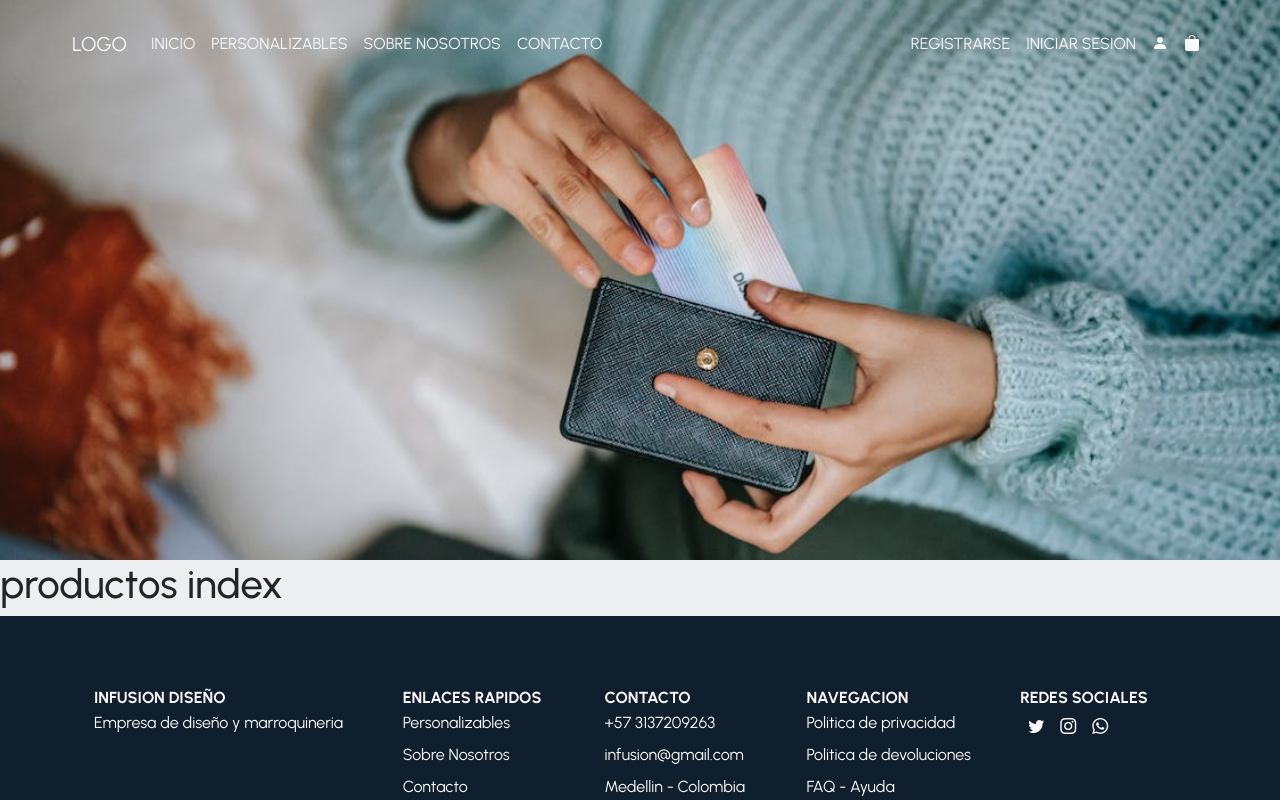
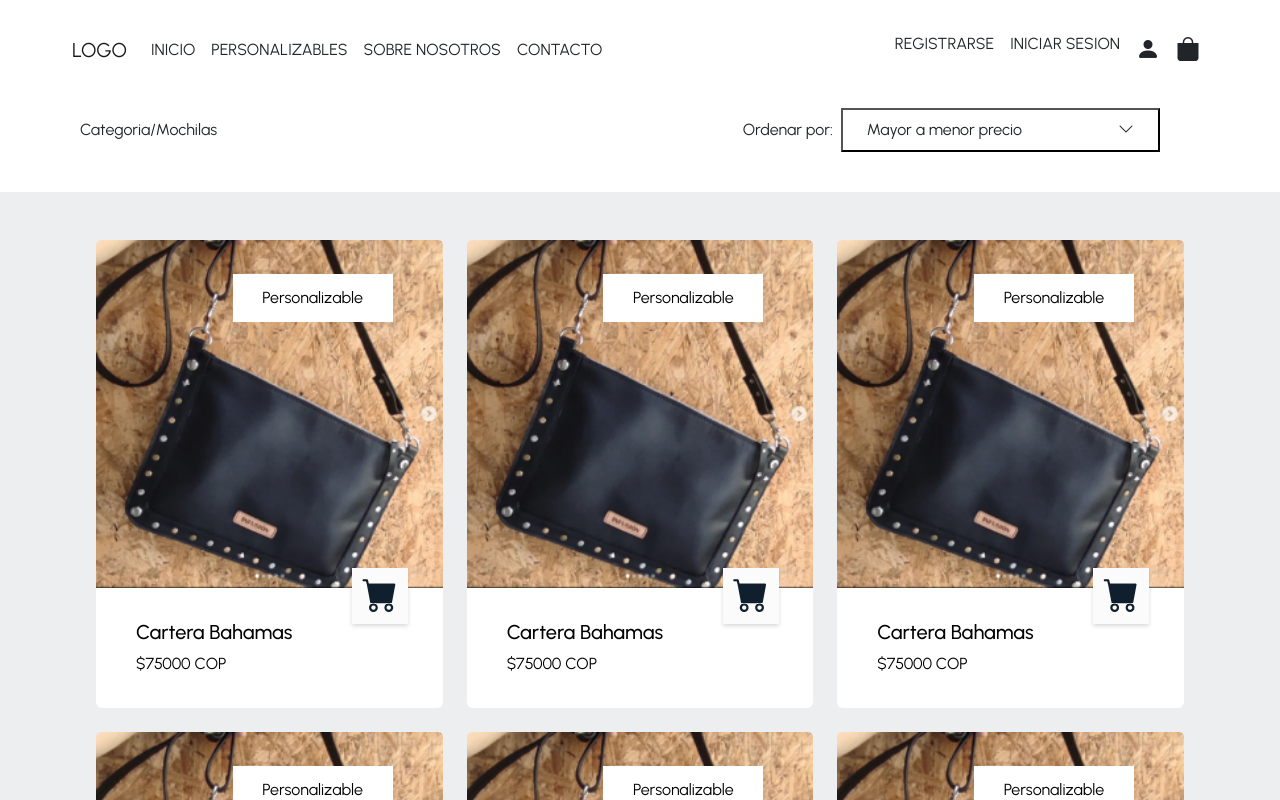
Before and after one commit to No-Country/c8-70-t-react, a Next.js app in the folder frontend/infusion/: page /Productos in a window 1280 px wide. Shown: the top 800 px of the page. Built offline with nearby package versions, Linux system fonts and the light colour scheme.

Commit message:
add navBar conditional in header and productIndex

```diff
--- a/frontend/infusion/components/Header.js
+++ b/frontend/infusion/components/Header.js
@@ -1,16 +1,26 @@
 import React from "react";
+import { useRouter } from "next/router";
 import Link from "next/link";
 import styles from "../styles/Header.module.css";
 import ProductCounter from "./ProductCounter";
 
 export default function Header() {
+  const router = useRouter();
+  const ruta = router.pathname;
+  console.log(ruta);
   return (
     <>
-      <header className={`${styles.header}`}>
-        <nav className="navbar navbar-expand-lg navbar-light bg-none">
+      <header
+        className={
+          ruta === "/"
+            ? `${styles.headerHome} navbar-brand text-uppercase fw-lighter fw-normal`
+            : `${styles.headerLayout}`
+        }
+      >
+        <nav className="navbar navbar-expand-lg navbar-light align-items-center">
           <div className="container-fluid ms-5 me-5 mt-3 g-5">
             <Link
-              className="navbar-brand text-uppercase fw-lighter text-light fw-normal"
+              className="navbar-brand text-uppercase fw-lighter fw-normal"
               href="/"
             >
               Logo
@@ -30,7 +40,11 @@ export default function Header() {
               <ul className="navbar-nav me-auto mb-2 mb-lg-0">
                 <li className="nav-item">
                   <Link
-                    className="nav-link active text-uppercase fw-lighter text-light fw-normal"
+                    className={
+                      ruta === "/"
+                        ? " nav-link text-uppercase fw-lighter fw-normal text-light"
+                        : " nav-link text-uppercase fw-lighter fw-normal text-dark"
+                    }
                     aria-current="page"
                     href="/"
                   >
@@ -39,7 +53,11 @@ export default function Header() {
                 </li>
                 <li className="nav-item">
                   <Link
-                    className="nav-link text-uppercase fw-lighter text-light fw-normal"
+                    className={
+                      ruta === "/"
+                        ? " nav-link text-uppercase fw-lighter fw-normal text-light"
+                        : " nav-link text-uppercase fw-lighter fw-normal text-dark"
+                    }
                     href="/Custom"
                   >
                     Personalizables
@@ -47,7 +65,11 @@ export default function Header() {
                 </li>
                 <li className="nav-item">
                   <Link
-                    className="nav-link text-uppercase fw-lighter text-light fw-normal"
+                    className={
+                      ruta === "/"
+                        ? " nav-link text-uppercase fw-lighter fw-normal text-light"
+                        : " nav-link text-uppercase fw-lighter fw-normal text-dark"
+                    }
                     href="/About"
                     aria-disabled="true"
                   >
@@ -56,7 +78,11 @@ export default function Header() {
                 </li>
                 <li className="nav-item">
                   <Link
-                    className="nav-link text-uppercase fw-lighter text-light fw-normal"
+                    className={
+                      ruta === "/"
+                        ? " nav-link text-uppercase fw-lighter fw-normal text-light"
+                        : " nav-link text-uppercase fw-lighter fw-normal text-dark"
+                    }
                     href="/Contact"
                     aria-disabled="true"
                   >
@@ -68,7 +94,11 @@ export default function Header() {
                 <ul className="navbar-nav me-auto mb-2 mb-lg-0">
                   <li className="nav-item">
                     <Link
-                      className="nav-link text-uppercase fw-lighter text-light fw-normal"
+                      className={
+                        ruta === "/"
+                          ? " nav-link text-uppercase fw-lighter fw-normal text-light"
+                          : " nav-link text-uppercase fw-lighter fw-normal text-dark"
+                      }
                       href="/Register"
                     >
                       Registrarse
@@ -76,7 +106,11 @@ export default function Header() {
                   </li>
                   <li className="nav-item">
                     <Link
-                      className="nav-link text-uppercase fw-lighter text-light fw-normal"
+                      className={
+                        ruta === "/"
+                          ? " nav-link text-uppercase fw-lighter fw-normal text-light"
+                          : " nav-link text-uppercase fw-lighter fw-normal text-dark"
+                      }
                       href="/Login"
                     >
                       Iniciar Sesion
@@ -84,10 +118,14 @@ export default function Header() {
                   </li>
                   <li className="nav-item">
                     <Link
-                      className="nav-link text-uppercase fw-lighter text-light"
+                      className={
+                        ruta === "/"
+                          ? " nav-link text-uppercase fw-lighter fw-normal text-light"
+                          : " nav-link text-uppercase fw-lighter fw-normal text-dark"
+                      }
                       href="/Login"
                     >
-                      <i className="bi bi-person-fill"></i>
+                      <i className="bi bi-person-fill fs-4"></i>
                     </Link>
                   </li>
                   <li className="nav-item">
@@ -98,10 +136,14 @@ export default function Header() {
                       data-bs-toggle="offcanvas"
                       data-bs-target="#offcanvasRight"
                       aria-controls="offcanvasRight"
-                      className="nav-link text-uppercase fw-lighter text-light"
+                      className={
+                        ruta === "/"
+                          ? " nav-link text-uppercase fw-lighter fw-normal text-light"
+                          : " nav-link text-uppercase fw-lighter fw-normal text-dark"
+                      }
                       href="/Cart"
                     >
-                      <i className="bi bi-bag-fill"></i>
+                      <i className="bi bi-bag-fill fs-4"></i>
                     </Link>
                   </li>
                 </ul>
@@ -176,7 +218,6 @@ export default function Header() {
           </div>
           <div className="col">
             <div className="d-flex">
-
               <h5 className=" me-auto" style={{ fontSize: "18px" }}>
                 {" "}
                 <strong>Total</strong>
@@ -185,9 +226,7 @@ export default function Header() {
               <h5 className="" style={{ fontSize: "18px" }}>
                 {" "}
                 <strong>$ 75.000</strong>
-
               </h5>
-
             </div>
             <p className="" style={{ fontSize: "14px" }}>
               <strong>Tasas y envios calculadas en el carrito</strong>
--- a/frontend/infusion/pages/Productos/index.js
+++ b/frontend/infusion/pages/Productos/index.js
@@ -1,9 +1,53 @@
 import React from "react";
+import ProductList from "../../components/ProductList";
+import styles from "../../styles/ProductIndex.module.css";
 
 export default function Productos() {
   return (
-    <div>
-      <h1>productos index</h1>
-    </div>
+    <>
+      <div>
+        <div className="d-flex p-4 text-dark bg-white align-items-center">
+          <p className="me-auto p-2 ms-5">Categoria/Mochilas</p>
+          <p className=" me-2">Ordenar por:</p>
+          <div className="dropdown d-flex me-5">
+            <button
+              className={`${styles.header} btn-lg bg-white text-dark h-100 w-100 mb-3 p-2 me-5`}
+              type="button"
+              data-bs-toggle="dropdown"
+              aria-expanded="false"
+            >
+              <div className="d-flex">
+                <div className="me-5 ms-3">Mayor a menor precio</div>
+                <div>
+                  <i className="bi bi-chevron-down ms-5 me-3"></i>
+                </div>
+              </div>
+            </button>
+            <ul className="dropdown-menu">
+              <li>
+                <a className="dropdown-item" href="#">
+                  Action
+                </a>
+              </li>
+              <li>
+                <a className="dropdown-item" href="#">
+                  Another action
+                </a>
+              </li>
+              <li>
+                <a className="dropdown-item" href="#">
+                  Something else here
+                </a>
+              </li>
+            </ul>
+          </div>
+        </div>
+        <div className=" mx-5 px-5">
+          <div className="mt-5 mb-5">
+            <ProductList />
+          </div>
+        </div>
+      </div>
+    </>
   );
 }
--- a/frontend/infusion/styles/Header.module.css
+++ b/frontend/infusion/styles/Header.module.css
@@ -1,9 +1,15 @@
-.header {
+.headerHome {
   background: url(../public//image-home-1.svg) no-repeat center;
   background-size: cover;
   min-height: 70vh;
+  color: white !important;
 }
 
 .header .navbar {
   background-color: transparent !important;
 }
+
+.headerLayout {
+  background-color: white;
+  color: black !important;
+}
--- a/frontend/infusion/styles/ProductCard.module.css
+++ b/frontend/infusion/styles/ProductCard.module.css
@@ -27,10 +27,5 @@
   border: none;
   display: flex;
   justify-content: center;
-  box-shadow: 2.8px 2.8px 2.2px rgba(0, 0, 0, 0.02),
-    6.7px 6.7px 5.3px rgba(0, 0, 0, 0.028),
-    12.5px 12.5px 10px rgba(0, 0, 0, 0.035),
-    22.3px 22.3px 17.9px rgba(0, 0, 0, 0.042),
-    41.8px 41.8px 33.4px rgba(0, 0, 0, 0.05),
-    100px 100px 80px rgba(0, 0, 0, 0.07);
+  box-shadow: 0px 2px 4px rgba(0, 0, 0, 0.15);
 }
--- a/frontend/infusion/styles/globals.css
+++ b/frontend/infusion/styles/globals.css
@@ -17,7 +17,7 @@ a {
   box-sizing: border-box;
 }
 
-@media (prefers-color-scheme: dark) {
+/* @media (prefers-color-scheme: dark) {
   html {
     color-scheme: dark;
   }
@@ -25,4 +25,4 @@ a {
     color: white;
     background: black;
   }
-}
+} */
```
Also changed, not shown: frontend/infusion/pages/Productos/[productId].js (+8 -2 lines), frontend/infusion/pages/_app.js (+9 -1 lines), frontend/infusion/pages/index.js (+5 -3 lines), frontend/infusion/styles/ProductIndex.module.css (added). Lines whose indentation alone changed are shown as unchanged.
